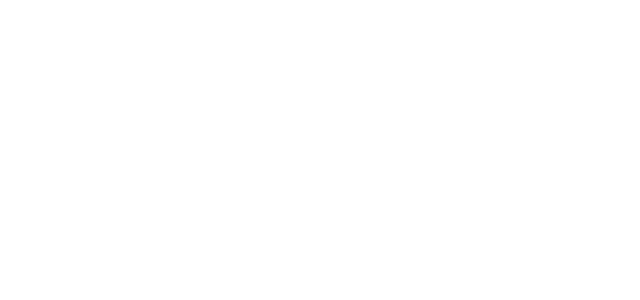
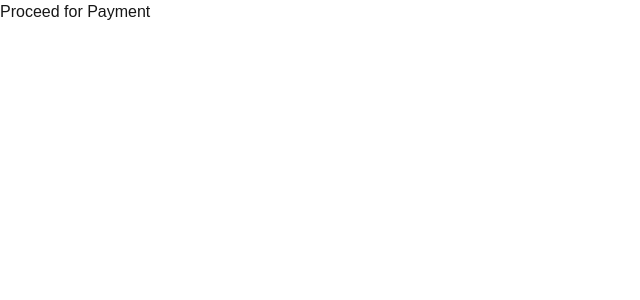
Before and after one commit to PanditSiddharth/ignoux, a Next.js app: page /payment in a window 1280 px wide. Before the commit this address had no page. Shown: the top 300 px of the page, without its empty margins (0-640 px from the left). Built offline with nearby package versions, Linux system fonts and the light colour scheme.

Commit message:
test pay

```diff
--- a/src/app/payment/page.tsx
+++ b/src/app/payment/page.tsx
@@ -3,7 +3,10 @@
 // eslint-disable-next-line
 const page = (props:any) => {
 console.log(props.searchParams)
- return redirect(decodeURIComponent(props?.searchParams?.url))
+
+ return <div className='flex items-center justify-center h-screen'>
+    <button onClick={()=> redirect(decodeURIComponent(props?.searchParams?.url))}>Proceed for Payment</button>
+ </div>
 }
 
 export default page
```
